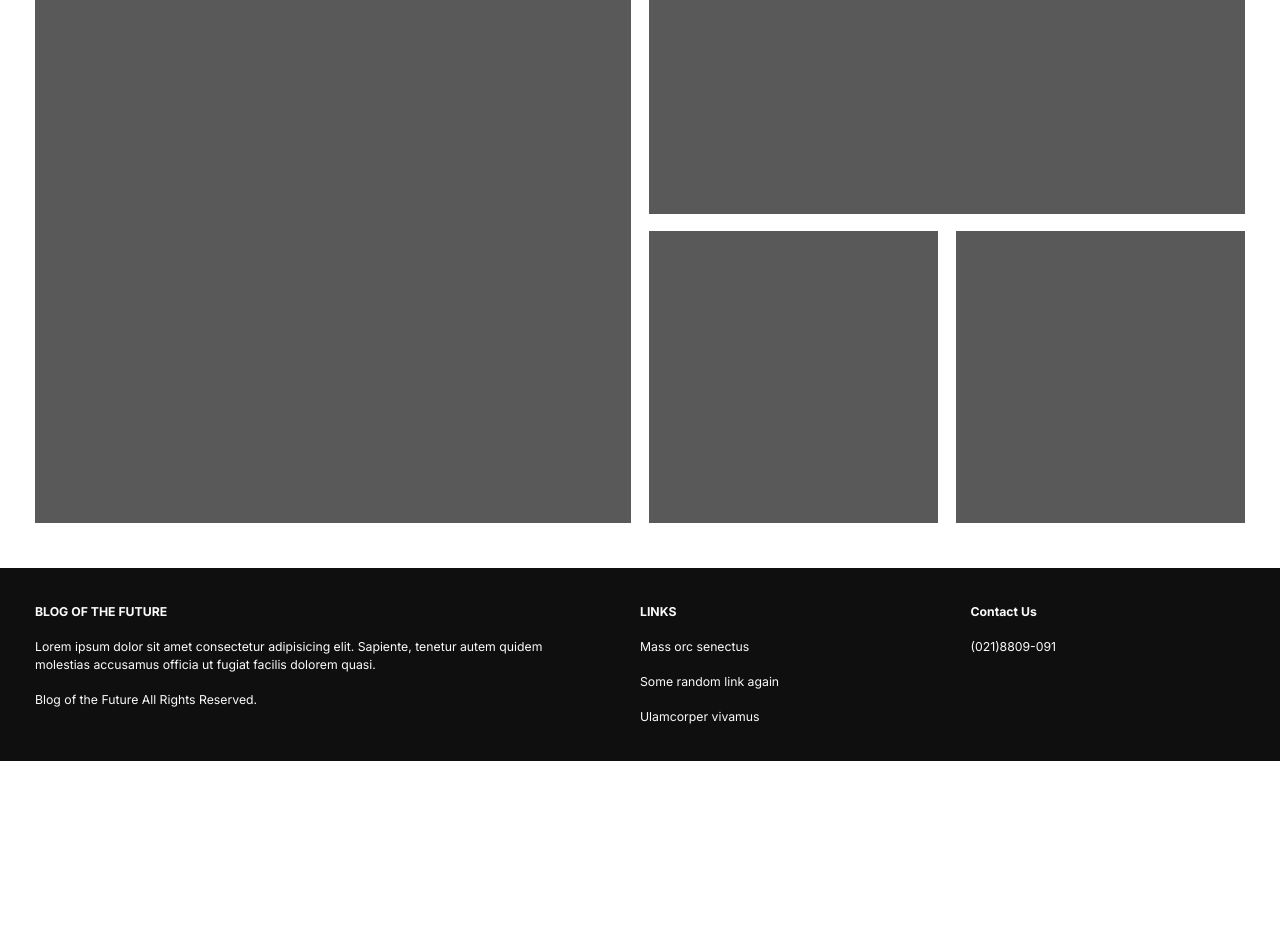
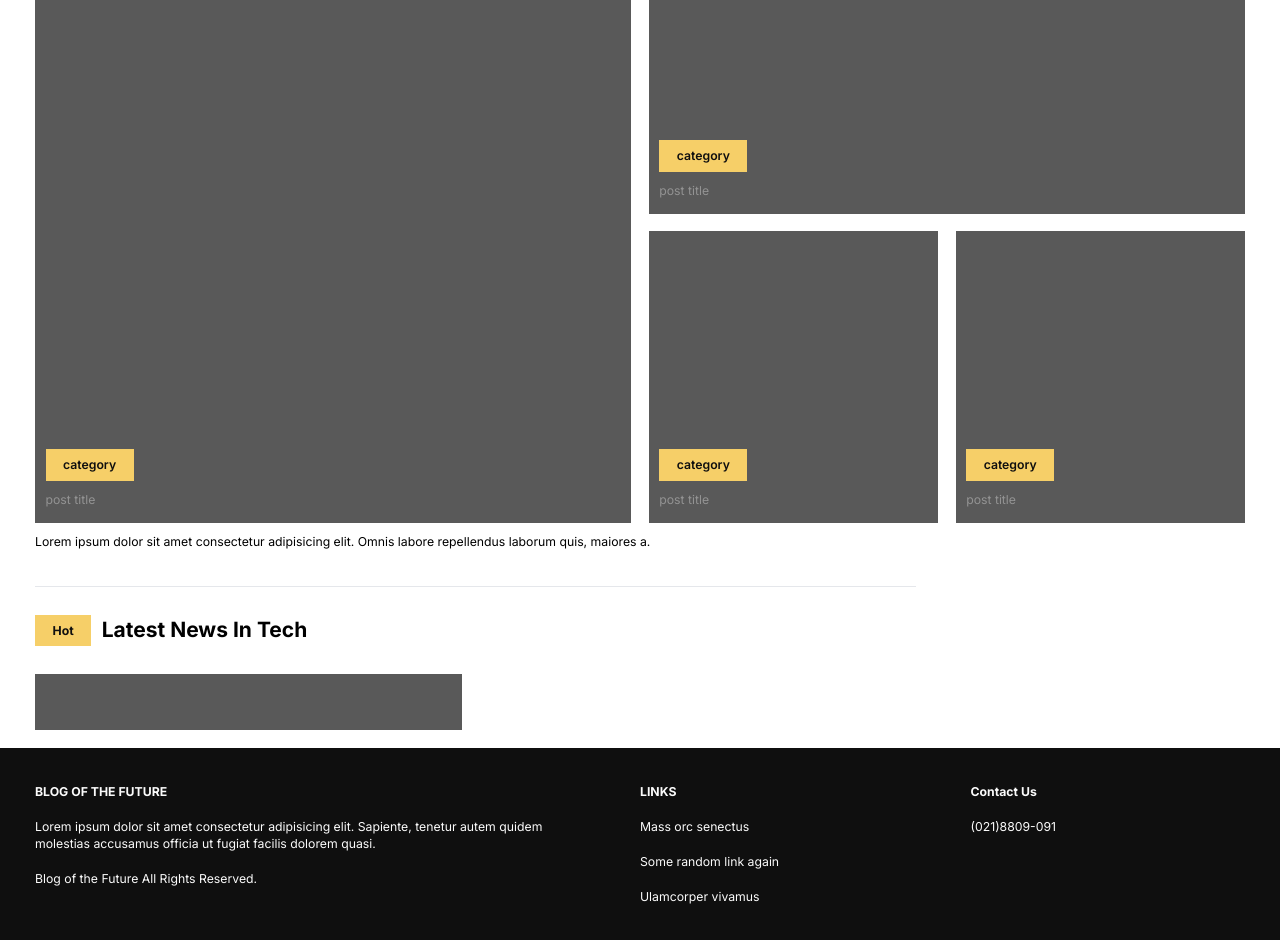
Before and after one commit to maniyeganeh/blog-ai-app, a Next.js app: page / in a window 1280 px wide. Shown: the part 340-1280 px from the top of the page. Before the commit the page ends 1101 px from the top, so only its background shows below. Built offline with nearby package versions, Linux system fonts and the light colour scheme.

Commit message:
card and home layout

```diff
--- /dev/null
+++ b/app/(home)/Tech.tsx
@@ -0,0 +1,34 @@
+import React from 'react';
+
+type Props = {};
+
+const Tech = (props: Props) => {
+  return (
+    <section>
+      <hr className="border-1 " />
+      <div className="flex items-center gap-3 my-8">
+        <h4 className="bg-accent-orange py-2 px-5 text-wh-900 text-sm font-bold">
+          Hot
+        </h4>
+        <p className="font-bold text-2xl ">Latest News In Tech</p>
+      </div>
+
+      {/* <div className="flex justify-between items-center gap-5">
+        <div className="bg-wh-500 h-96 basis-1/2"></div>
+        <div className=" flex flex-col gap-3 h-96 basis-1/2">
+          <div className="bg-wh-500 basis-1/3"></div>
+          <div className="bg-wh-500 basis-1/3"></div>
+          <div className="bg-wh-500 basis-1/3"></div>
+        </div>
+      </div> */}
+      <div className="sm:grid grid-cols-2 grid-rows-3 gap-x-8 gap-y-8  my-5">
+        <div className="bg-wh-500 col-span-1 row-span-3"></div>
+        <div className="bg-wh-500 col-span-1 row-span-1"></div>
+        <div className="bg-wh-500 col-span-1 row-span-1"></div>
+        <div className="bg-wh-500 col-span-1 row-span-1"></div>
+      </div>
+    </section>
+  );
+};
+
+export default Tech;
--- a/app/(home)/Trending.tsx
+++ b/app/(home)/Trending.tsx
@@ -13,7 +13,13 @@
       href="/"
     >
       <div className="z-0 relative w-full h-full bg-wh-500"></div>
-      <div className="absolute z-1 top-0 left-0 h-full w-full bg-gradient-gradiual"></div>
+      <div className="absolute z-1 top-0 left-0 h-full w-full bg-gradient-gradiual" />
+      <div className="absolute z-2 bottom-0 left-0 p-3">
+        <h4 className="inline-block px-5 py-1 font-semibold bg-accent-orange text-wh-900">
+          category
+        </h4>
+        <div className="text-wh-100 mt-2">post title</div>
+      </div>
     </Link>
   );
 };
@@ -32,11 +38,15 @@
         </p>
       </div>
       <div className="sm:grid gap-5 grid-cols-4 grid-rows-2 sm:h-[600px] my-3">
-        <div className="col-span-2 row-span-2 bg-wh-500"></div>
-        <div className="col-span-2 row-span-1 bg-wh-500"></div>
-        <div className="col-span-1 row-span-1 bg-wh-500"></div>
-        <div className="col-span-1 row-span-1 bg-wh-500"></div>
+        <TrendingCard className="col-span-2 row-span-2 bg-wh-500" />
+        <TrendingCard className="col-span-2 row-span-1 bg-wh-500" />
+        <TrendingCard className="col-span-1 row-span-1 bg-wh-500" />
+        <TrendingCard className="col-span-1 row-span-1 bg-wh-500" />
       </div>
+      <p className="text-sm ">
+        Lorem ipsum dolor sit amet consectetur adipisicing elit. Omnis labore
+        repellendus laborum quis, maiores a.
+      </p>
       {/* <div className="flex justify-between gap-3 my-3">
         <div className="basis-1/2 bg-wh-500 h-96"></div>
         <div className="flex flex-col basis-1/2 gap-3  h-96">
--- /dev/null
+++ b/app/(shared)/Card.tsx
@@ -0,0 +1,38 @@
+import Link from 'next/link';
+import React from 'react';
+
+type Props = {
+  className?: string;
+  imageHeight: string;
+  isSmallCard?: boolean;
+  isLongForm?: boolean;
+};
+
+const Card = ({
+  className,
+  imageHeight,
+  isSmallCard = false,
+  isLongForm = false,
+}: Props) => {
+  return (
+    <div className={className}>
+      <Link className="basis-full hover:opacity-70" href="/">
+        <div className={`relative w-auto mb-3 ${imageHeight}`}>Image</div>
+      </Link>
+      <div className="basis-full">
+        <Link href="/">
+          <h4
+            className={`font-bold hover:text-accent-green first-letter:
+       ${isSmallCard ? 'text-base' : 'text-lg'}
+       ${isSmallCard ? 'line-clamp-2' : ''}
+       `}
+          >
+            title
+          </h4>
+        </Link>
+      </div>
+    </div>
+  );
+};
+
+export default Card;
--- a/app/page.tsx
+++ b/app/page.tsx
@@ -1,13 +1,13 @@
 import Trending from 'app/(home)/Trending';
-
+import Tech from 'app/(home)/Tech';
 export default function Home() {
   return (
     <main className="px-10 leading-7 ">
       <Trending />
       <div className="md:flex gap-10 mg=b-5">
         <div className="basis-3/4">
-          {/* <Tech/>
-        <Travel/>
+          <Tech />
+          {/* <Travel/>
         <Other/> */}
           <div className="hidden md:block">{/* <Subscribe/> */}</div>
         </div>
```
